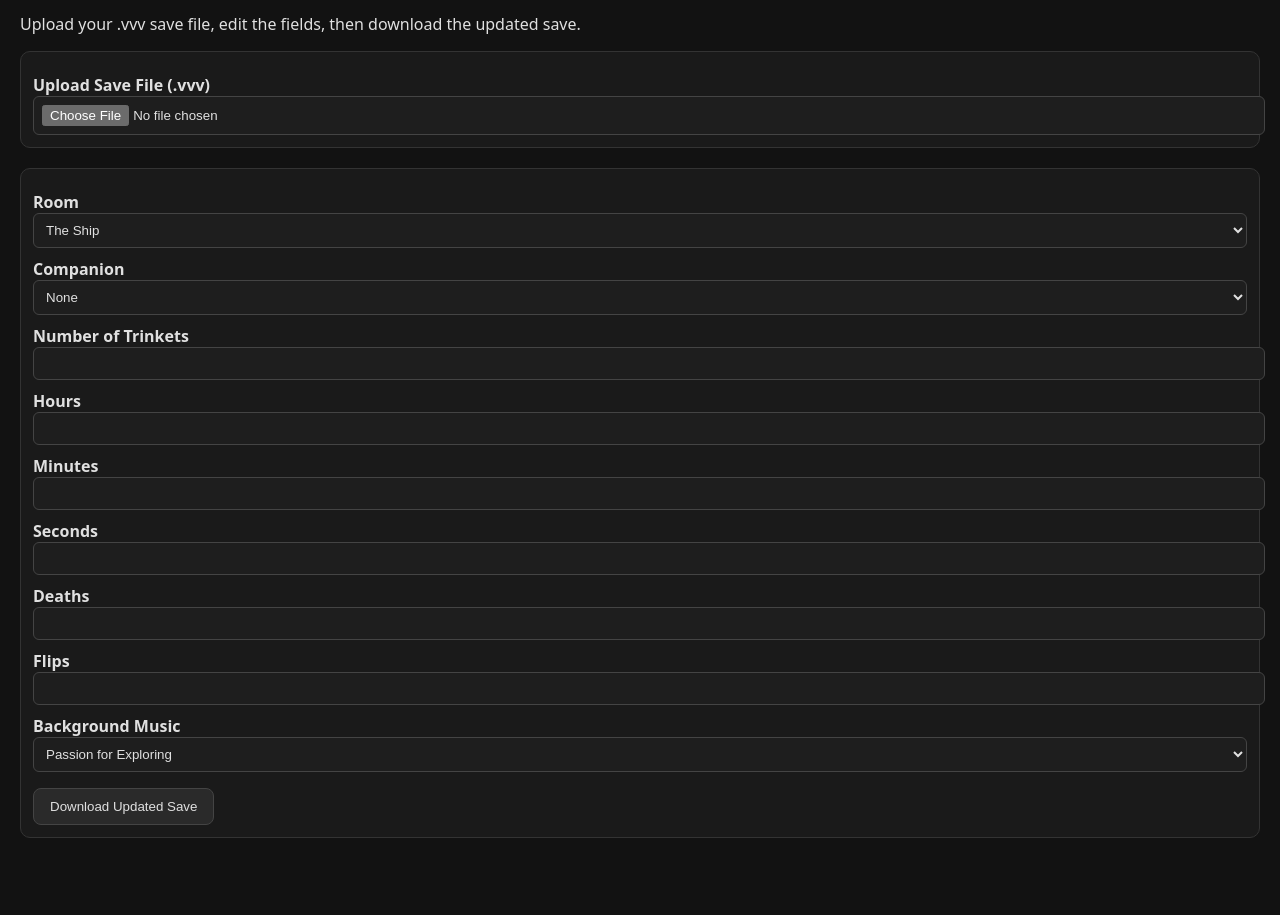
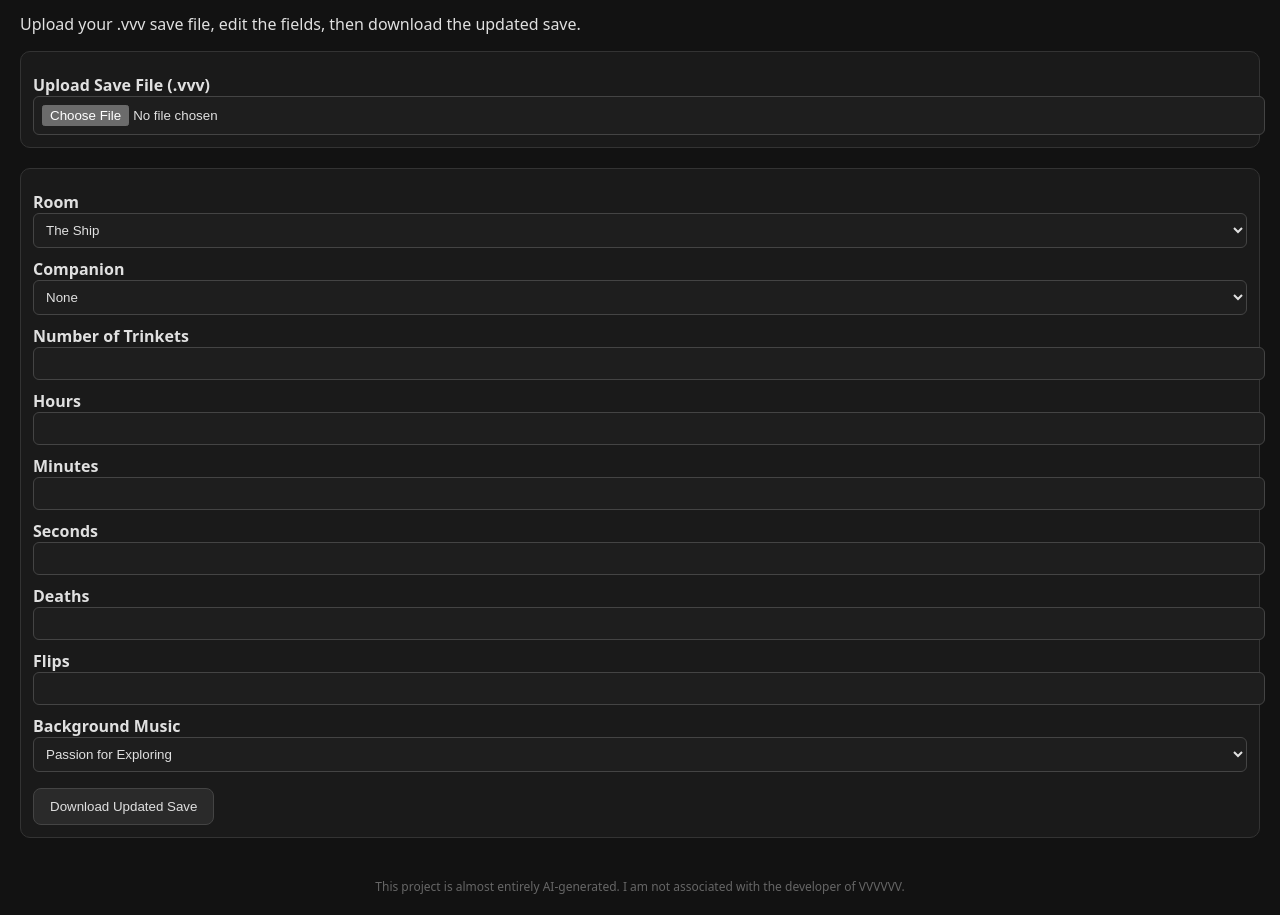
Before and after one commit to SuperYosh23/VVVVVVSaveEditor, a plain HTML site: page index.html in a window 1280 px wide. Shown: the part 140-1055 px from the top of the page. Before the commit the page ends 998 px from the top, so only its background shows below. Drawn offline with Linux system fonts and the light colour scheme.

Commit message:
Add footer about AI generation and developer association
Added a footer to indicate AI generation and lack of association with VVVVVV developer.

```diff
--- a/index.html
+++ b/index.html
@@ -2,7 +2,8 @@
 <html lang="en">
 <head>
 <meta charset="UTF-8" />
-<title>VVVVVV Simple Save Editor</title>
+<title>VVVVVV Save Editor</title>
+<link rel="icon" href="icon.png" type="image/png" />
 <meta name="viewport" content="width=device-width, initial-scale=1" />
 <style>
   :root {
@@ -253,5 +254,8 @@ function hideTutorial() {
   document.getElementById("overlay").style.display = "none";
 }
 </script>
+    <footer style="margin-top:40px; font-size:12px; color:#666; text-align:center;">
+  This project is almost entirely AI-generated. I am not associated with the developer of VVVVVV.
+</footer>
 </body>
 </html>
```
